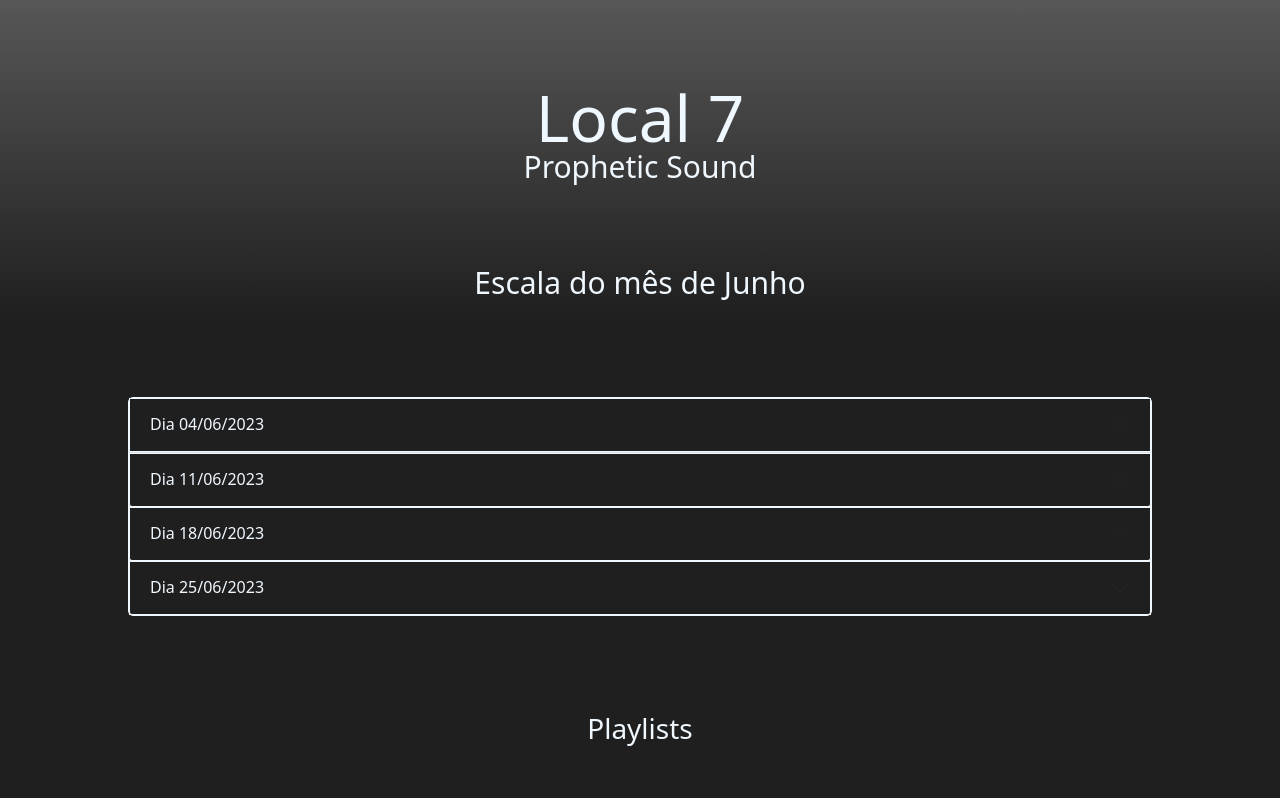
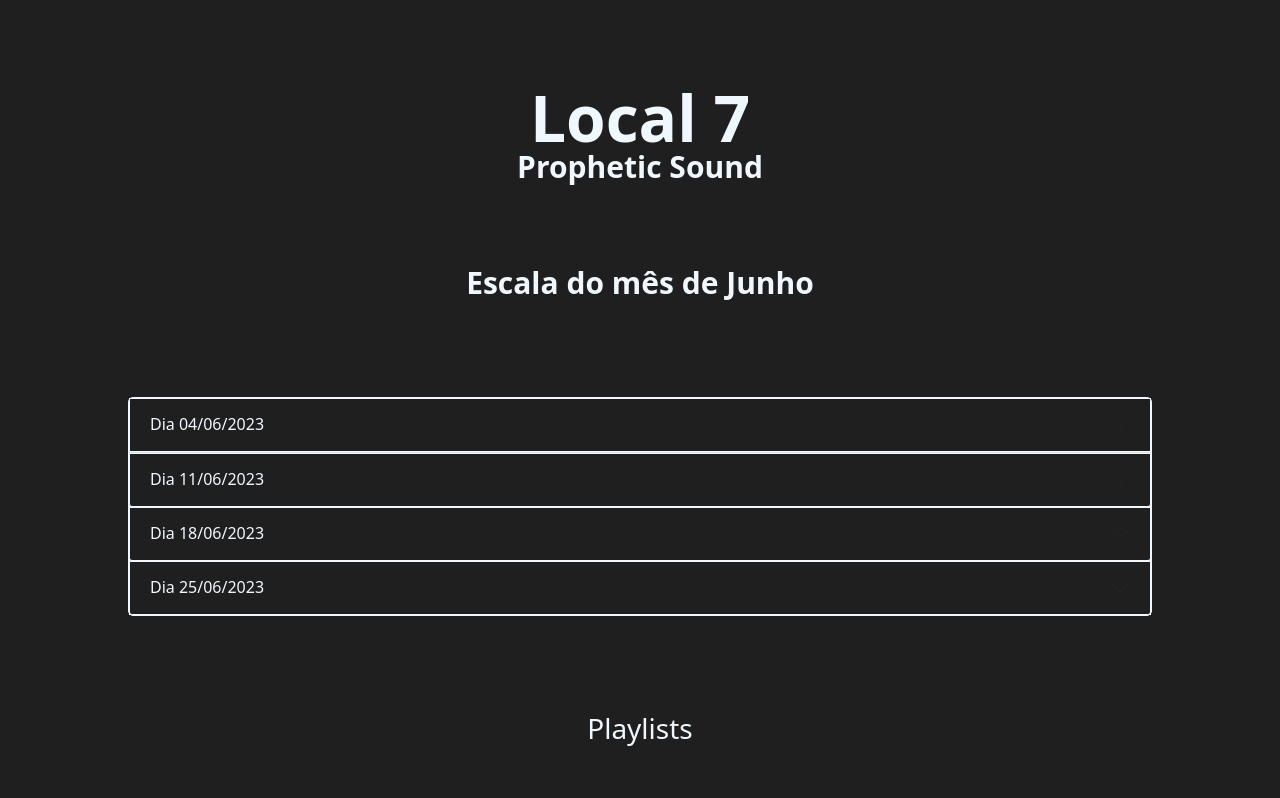
Before and after one commit to francovinicius/agenda-local7, a plain HTML site: page index.html in a window 1280 px wide. Shown: the top 798 px of the page. Drawn offline with nearby package versions, Linux system fonts and the light colour scheme.

Commit message:
alt bakground

```diff
--- a/style.css
+++ b/style.css
@@ -1,5 +1,5 @@
 body {
-    background: linear-gradient(#585757, #201F1F,#201F1F, #201F1F,#CA4340) ;
+    background: linear-gradient(#201F1F,#201F1F, #201F1F,#CA4340) ;
     color: aliceblue;
     margin-top: 5rem;
 }
@@ -7,11 +7,13 @@ body {
 h1 {
     font-size: 64px;
     margin-bottom: -.5rem;
+    font-weight: bold;
 }
 
 h2 {
     font-size: 30px;
     margin-bottom: 5rem;
+    font-weight: bold;
 }
 
 .accordion {
```
